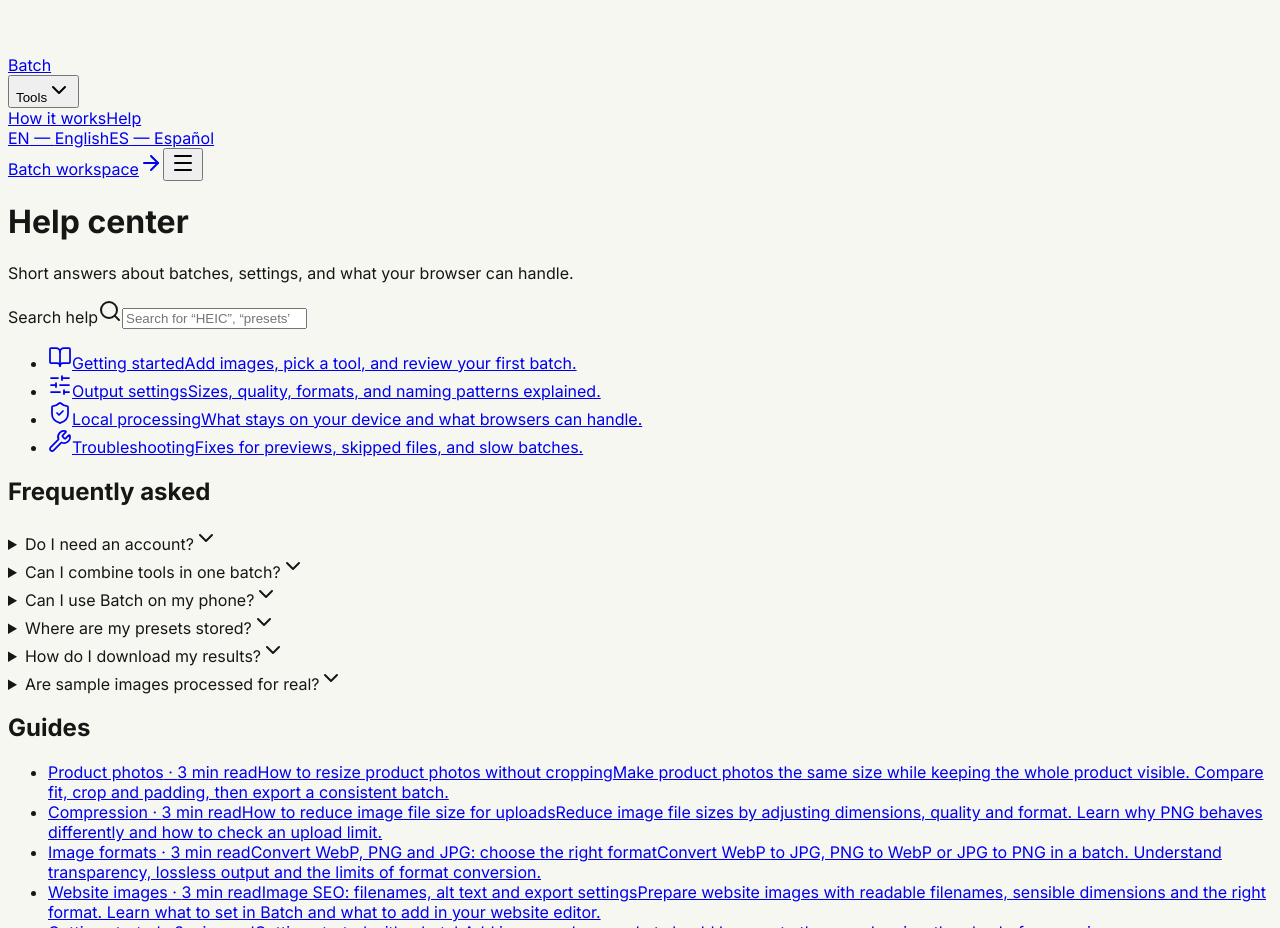
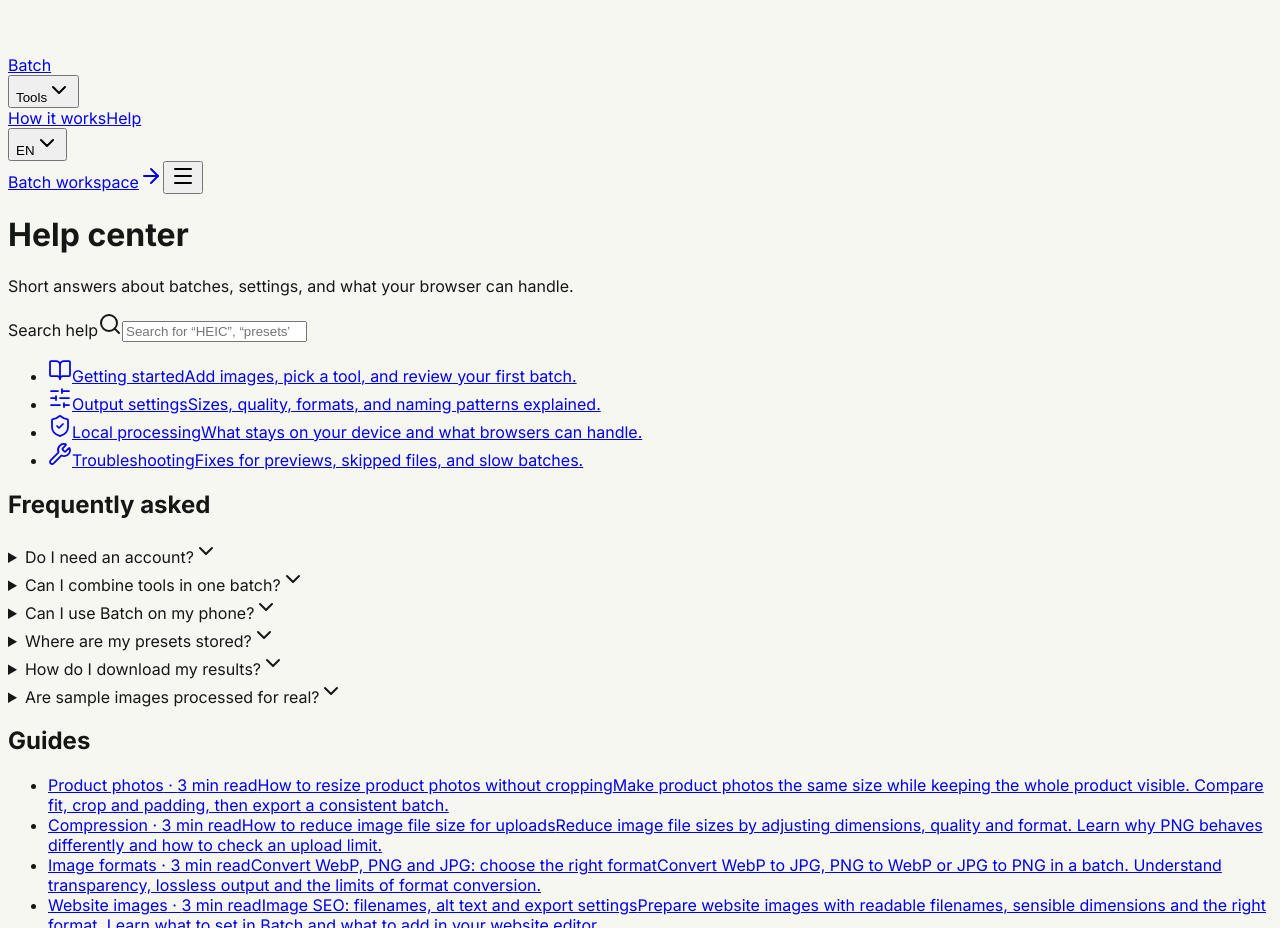
Before and after one commit to javasjavasjavas/batch, a React app in the folder src/: page /help in a window 1280 px wide. Shown: the part 1380-2308 px from the top of the page. Built offline with nearby package versions, Linux system fonts and the light colour scheme; the HTML template or start-up script is replaced by a standard one.

Commit message:
Replace language tabs with a compact accessible dropdown

```diff
--- a/src/i18n/LanguageSwitcher.tsx
+++ b/src/i18n/LanguageSwitcher.tsx
@@ -1,14 +1,49 @@
+import { useEffect, useId, useRef, useState } from 'react';
+import { CheckIcon, ChevronDownIcon } from 'lucide-react';
 import { Link, useLocation } from 'react-router-dom';
 import { localizedPath, localeForPath } from './paths';
 export function LanguageSwitcher() {
   const location = useLocation();
   const locale = localeForPath(location.pathname);
   const url = location.pathname + location.search + location.hash;
-  return <nav aria-label={locale === 'es' ? 'Idioma' : 'Language'} className="flex shrink-0 items-center gap-1 rounded-lg border border-line p-1 text-xs">
-    {(['en', 'es'] as const).map(lang => <Link key={lang} to={localizedPath(url, lang)} lang={lang} hrefLang={lang}
-      aria-current={locale === lang ? 'page' : undefined} state={location.state}
-      className={`rounded px-2 py-1.5 ${locale === lang ? 'bg-ink text-white' : 'text-muted hover:text-ink'}`}>
-      {lang === 'en' ? 'EN' : 'ES'}<span className="sr-only"> — {lang === 'en' ? 'English' : 'Español'}</span>
-    </Link>)}
-  </nav>;
+  const [open, setOpen] = useState(false);
+  const root = useRef<HTMLDivElement>(null);
+  const trigger = useRef<HTMLButtonElement>(null);
+  const menuId = useId();
+
+  useEffect(() => setOpen(false), [location.key]);
+  useEffect(() => {
+    if (!open) return;
+    const onPointer = (event: PointerEvent) => {
+      if (!root.current?.contains(event.target as Node)) setOpen(false);
+    };
+    document.addEventListener('pointerdown', onPointer);
+    return () => document.removeEventListener('pointerdown', onPointer);
+  }, [open]);
+
+  return <div ref={root} className="relative shrink-0"
+    onBlur={event => { if (!event.currentTarget.contains(event.relatedTarget)) setOpen(false); }}
+    onKeyDown={event => {
+      if (event.key === 'Escape' && open) {
+        event.stopPropagation();
+        setOpen(false);
+        trigger.current?.focus();
+      }
+    }}>
+    <button ref={trigger} type="button" aria-expanded={open} aria-controls={menuId}
+      aria-label={locale === 'es' ? 'Cambiar idioma: Español' : 'Change language: English'}
+      onClick={() => setOpen(value => !value)}
+      className="flex h-11 min-w-11 items-center justify-center gap-1 rounded-md px-2 text-xs font-medium text-muted transition-colors hover:bg-lime-soft hover:text-ink">
+      {locale.toUpperCase()}<ChevronDownIcon className="h-3 w-3" aria-hidden="true" />
+    </button>
+    <nav id={menuId} hidden={!open} aria-label={locale === 'es' ? 'Idioma' : 'Language'}
+      className="absolute right-0 top-full z-50 mt-1 w-40 rounded-xl border border-line bg-white p-1 shadow-soft">
+      {(['en', 'es'] as const).map(lang => <Link key={lang} to={localizedPath(url, lang)} lang={lang} hrefLang={lang}
+        aria-current={locale === lang ? 'page' : undefined} state={location.state} onClick={() => setOpen(false)}
+        className={`flex min-h-11 items-center justify-between gap-3 rounded-lg px-3 text-sm transition-colors hover:bg-lime-soft ${locale === lang ? 'font-medium text-ink' : 'text-muted'}`}>
+        {lang === 'en' ? 'English' : 'Español'}
+        {locale === lang && <CheckIcon className="h-3.5 w-3.5" aria-hidden="true" />}
+      </Link>)}
+    </nav>
+  </div>;
 }
```
